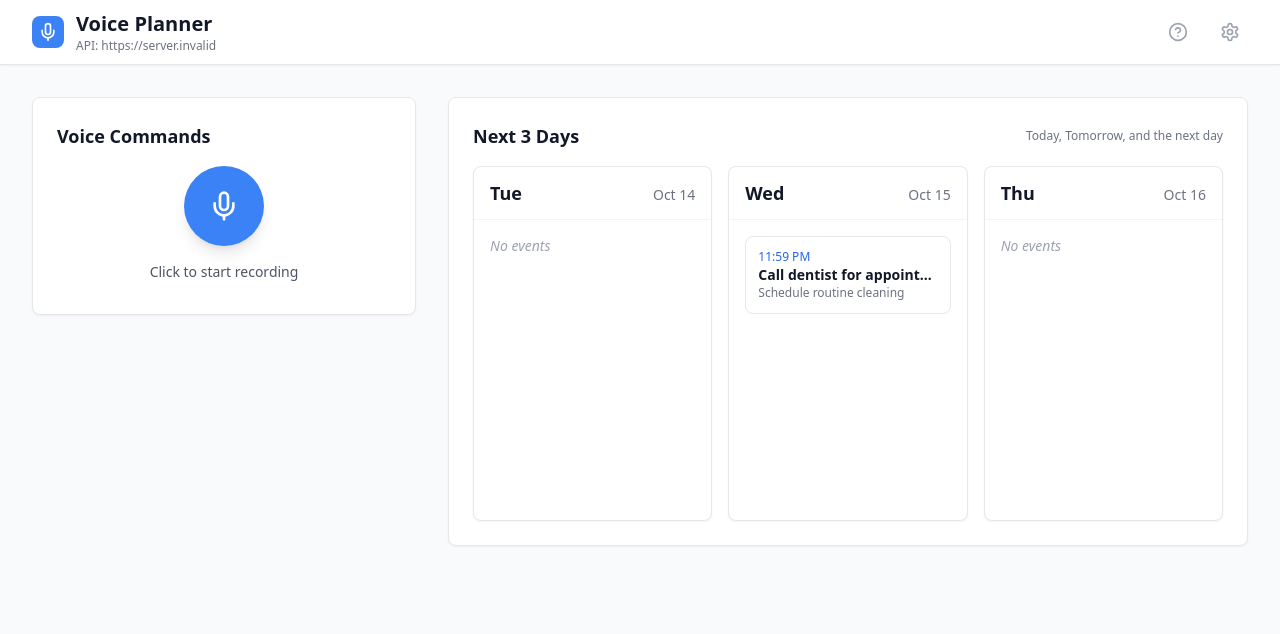
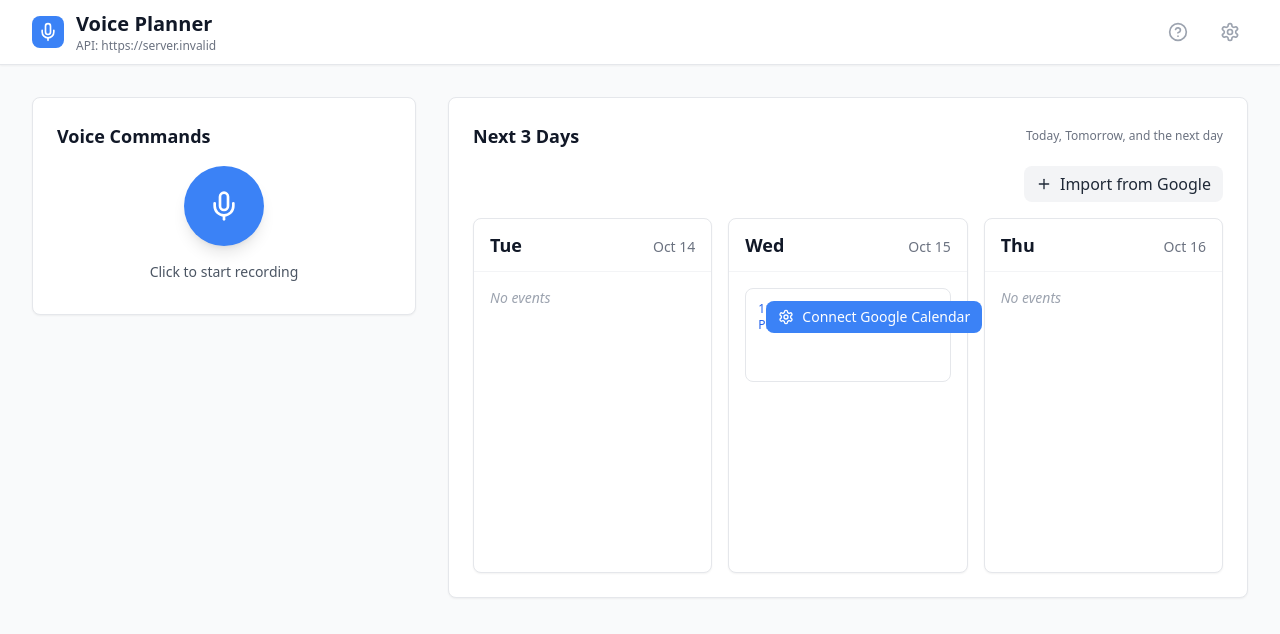
Before and after one commit to luciuscarr/voice-planner, a React (Vite) app in the folder client/: page / in a window 1280 px wide. Shown: the top 634 px of the page. Built offline with nearby package versions, Linux system fonts and the light colour scheme; no server answers.

Commit message:
feat(calendar view): show reminder badges, per-event Google sync controls, and Import button (connect if needed, then import)

```diff
--- a/client/src/App.tsx
+++ b/client/src/App.tsx
@@ -430,7 +430,12 @@ function App() {
                 <h2 className="text-lg font-semibold text-gray-900">Next 3 Days</h2>
                 <div className="text-xs text-gray-500">Today, Tomorrow, and the next day</div>
               </div>
-              <ThreeDayCalendar tasks={tasks} />
+              <ThreeDayCalendar
+                tasks={tasks}
+                onSync={handleSyncTask}
+                onUnsync={handleUnsyncTask}
+                onImportTasks={handleImportTasks}
+              />
             </motion.div>
           </div>
         </div>
--- a/client/src/components/ThreeDayCalendar.tsx
+++ b/client/src/components/ThreeDayCalendar.tsx
@@ -1,9 +1,15 @@
-import React from 'react';
+import React, { useCallback } from 'react';
 import { Task } from '@shared/types';
 import { format } from 'date-fns';
+import { CalendarSync } from './CalendarSync';
+import { Plus } from 'lucide-react';
+import { importCalendarAsTasks } from '../utils/calendarHelper';
 
 interface ThreeDayCalendarProps {
   tasks: Task[];
+  onSync: (task: Task) => void;
+  onUnsync: (taskId: string) => void;
+  onImportTasks: (tasks: Task[]) => void;
 }
 
 function getStartOfDay(date: Date): Date {
@@ -32,7 +38,7 @@ function timeLabel(iso?: string): string {
   return d.toLocaleTimeString('en-US', { hour: 'numeric', minute: '2-digit', hour12: true });
 }
 
-export const ThreeDayCalendar: React.FC<ThreeDayCalendarProps> = ({ tasks }) => {
+export const ThreeDayCalendar: React.FC<ThreeDayCalendarProps> = ({ tasks, onSync, onUnsync, onImportTasks }) => {
   const today = getStartOfDay(new Date());
   const days = [0, 1, 2].map((offset) => new Date(today.getFullYear(), today.getMonth(), today.getDate() + offset));
 
@@ -50,8 +56,81 @@ export const ThreeDayCalendar: React.FC<ThreeDayCalendarProps> = ({ tasks }) =>
   const dayLabel = (d: Date) => format(d, 'EEE'); // Mon, Tue, Wed
   const dateLabel = (d: Date) => format(d, 'MMM d');
 
+  const importCalendar = useCallback(async () => {
+    try {
+      let token = localStorage.getItem('google_access_token');
+      const apiUrl = import.meta.env.VITE_API_URL || 'http://localhost:3001';
+
+      if (!token) {
+        const response = await fetch(`${apiUrl}/api/calendar/auth-url`);
+        if (!response.ok) {
+          const errText = await response.text();
+          throw new Error(`Failed to start Google auth: ${response.status} - ${errText}`);
+        }
+        const { authUrl } = await response.json();
+
+        await new Promise<void>((resolve, reject) => {
+          const handler = (event: MessageEvent) => {
+            if (event.data && event.data.type === 'google-calendar-auth') {
+              window.removeEventListener('message', handler);
+              if (event.data.success && event.data.accessToken) {
+                localStorage.setItem('google_access_token', event.data.accessToken);
+                resolve();
+              } else {
+                reject(new Error('Google authentication failed'));
+              }
+            }
+          };
+          window.addEventListener('message', handler);
+          const popup = window.open(authUrl, 'google-auth', 'width=500,height=600,scrollbars=yes,resizable=yes');
+          const interval = setInterval(() => {
+            if (popup && popup.closed) {
+              clearInterval(interval);
+              window.removeEventListener('message', handler);
+              reject(new Error('Google auth window was closed'));
+            }
+          }, 1000);
+        });
+        token = localStorage.getItem('google_access_token');
+        if (!token) throw new Error('Missing access token after authentication');
+      }
+
+      // Range: today through the next 3 days
+      const start = getStartOfDay(new Date());
+      const end = getEndOfDay(new Date(start));
+      end.setDate(end.getDate() + 3);
+
+      const imported = await importCalendarAsTasks(token, start, end);
+      if (imported.length > 0) {
+        const currentIds = new Set(tasks.map(t => t.id));
+        const newOnes = imported.filter((t: Task) => !currentIds.has(t.id));
+        if (newOnes.length > 0) {
+          onImportTasks(newOnes);
+          alert(`Imported ${newOnes.length} event${newOnes.length > 1 ? 's' : ''} from Google Calendar.`);
+        } else {
+          alert('No new events to import (already in your list).');
+        }
+      } else {
+        alert('No events found to import.');
+      }
+    } catch (e) {
+      console.error('Import error:', e);
+      const msg = e instanceof Error ? e.message : 'Unknown error';
+      alert(`Failed to import from Google Calendar. ${msg}`);
+    }
+  }, [tasks, onImportTasks]);
+
   return (
     <div className="space-y-4">
+      <div className="flex items-center justify-end mb-2">
+        <button
+          onClick={importCalendar}
+          className="flex items-center space-x-2 px-3 py-1.5 bg-gray-100 text-gray-800 rounded-lg hover:bg-gray-200 transition-colors"
+        >
+          <Plus className="w-4 h-4" />
+          <span>Import from Google</span>
+        </button>
+      </div>
       <div className="grid grid-cols-1 md:grid-cols-3 gap-4">
         {byDay.map(({ day, items }) => (
           <div key={day.toISOString()} className="bg-white rounded-lg shadow-sm border border-gray-200">
@@ -65,11 +144,21 @@ export const ThreeDayCalendar: React.FC<ThreeDayCalendarProps> = ({ tasks }) =>
               ) : (
                 items.map((t) => (
                   <div key={t.id} className="border border-gray-200 rounded-lg p-3 hover:border-blue-300 transition-colors">
-                    <div className="text-xs text-blue-600 font-medium">{timeLabel(t.dueDate) || 'All day'}</div>
-                    <div className="text-sm text-gray-900 font-semibold truncate">{t.title}</div>
-                    {t.description && (
-                      <div className="text-xs text-gray-500 truncate">{t.description}</div>
-                    )}
+                    <div className="flex items-start justify-between gap-2">
+                      <div className="min-w-0">
+                        <div className="text-xs text-blue-600 font-medium">{timeLabel(t.dueDate) || 'All day'}</div>
+                        <div className="text-sm text-gray-900 font-semibold truncate">{t.title}</div>
+                        {t.description && (
+                          <div className="text-xs text-gray-500 truncate">{t.description}</div>
+                        )}
+                        {Array.isArray(t.reminders) && t.reminders.length > 0 && (
+                          <div className="mt-1 text-[11px] text-gray-600">Reminders: {t.reminders.map((m, i) => (i === 0 ? `${m}m` : `, ${m}m`))}</div>
+                        )}
+                      </div>
+                      <div className="shrink-0">
+                        <CalendarSync task={t as any} onSync={onSync as any} onUnsync={onUnsync as any} />
+                      </div>
+                    </div>
                   </div>
                 ))
               )}
```
